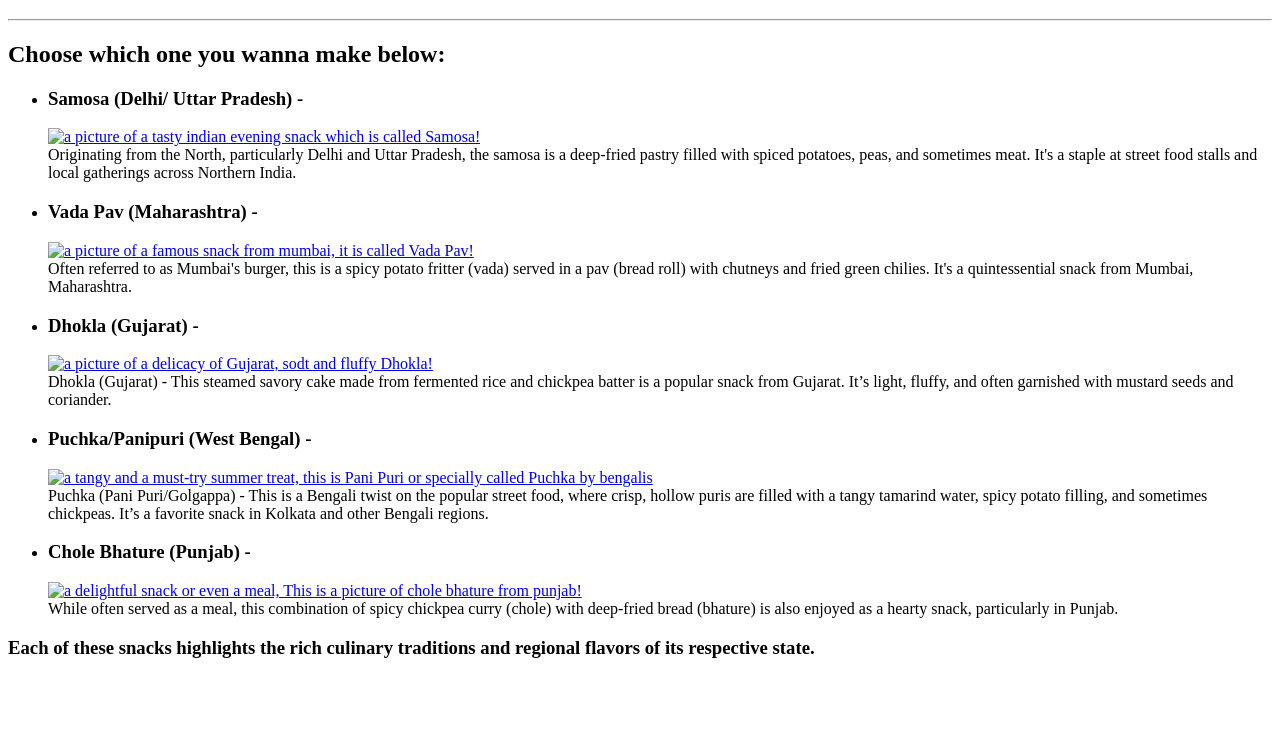
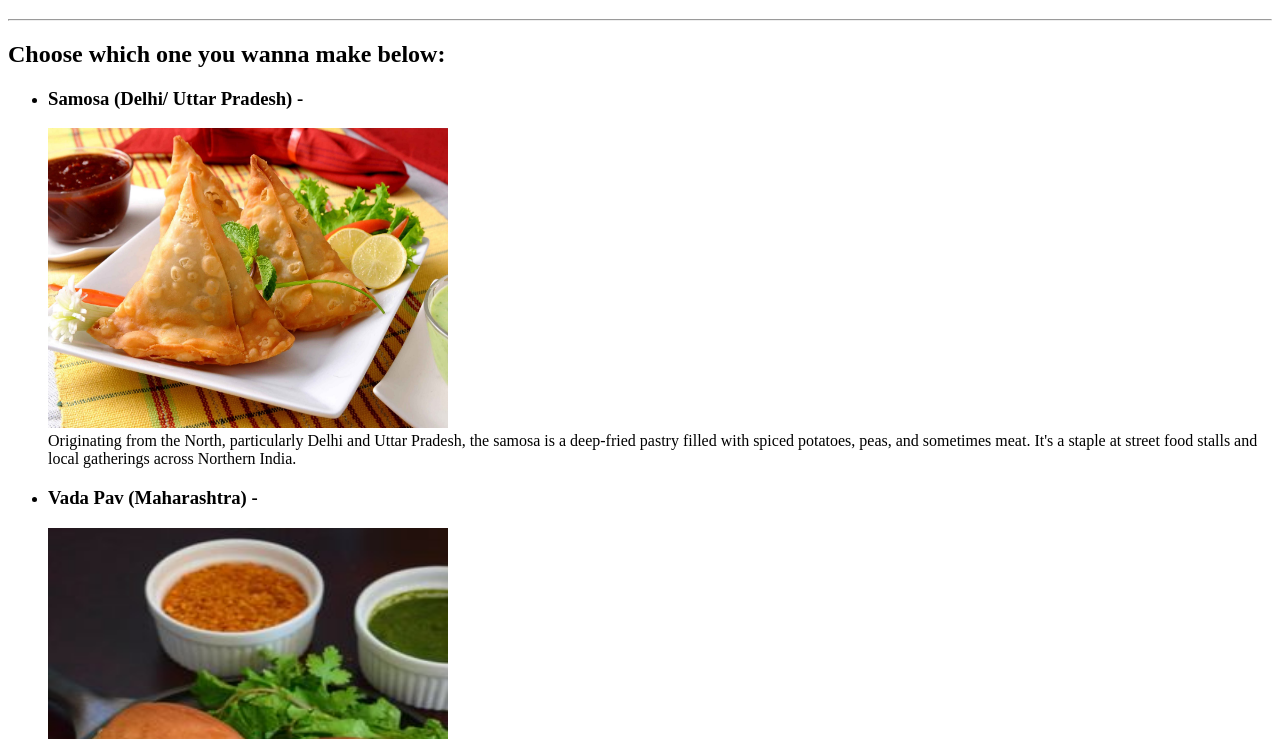
Before and after one commit to upama247/html-resume, a plain HTML site: page recipe/snack.html in a window 1280 px wide. Shown: the part 61-800 px from the top of the page. Drawn offline with Linux system fonts and the light colour scheme.

Commit message:
Update snack.html

```diff
--- a/recipe/snack.html
+++ b/recipe/snack.html
@@ -13,21 +13,21 @@
         <ul>
             <li><h3>Samosa (Delhi/ Uttar Pradesh) -</h3>
 
-                <a href="https://www.indianhealthyrecipes.com/samosa-recipe-make-samosa/"><img src="./samosa.png" width="400" height="300" alt="a picture of a tasty indian evening snack which is called Samosa!"/></a>
+                <a href="https://www.indianhealthyrecipes.com/samosa-recipe-make-samosa/"><img src="../samosa.png" width="400" height="300" alt="a picture of a tasty indian evening snack which is called Samosa!"/></a>
 
             </li>
             Originating from the North, particularly Delhi and Uttar Pradesh, the samosa is a deep-fried pastry filled with spiced potatoes, peas, and sometimes meat. It's a staple at street food stalls and local gatherings across Northern India.
             </li>
             <li><h3>Vada Pav (Maharashtra) -</h3>
 
-                <a href="https://www.indianhealthyrecipes.com/vada-pav-recipe/"><img src="./vadapav.png" width="400" height="500" alt="a picture of a famous snack from mumbai, it is called Vada Pav!"/></a>
+                <a href="https://www.indianhealthyrecipes.com/vada-pav-recipe/"><img src="../vadapav.png" width="400" height="500" alt="a picture of a famous snack from mumbai, it is called Vada Pav!"/></a>
                 </li>
                 Often referred to as Mumbai's burger, this is a spicy potato fritter (vada) served in a pav (bread roll) with chutneys and fried green chilies. It's a quintessential snack from Mumbai, Maharashtra.
             </li>
             <li>
                 <h3>Dhokla (Gujarat) -</h3>
 
-                <a href="https://www.vegrecipesofindia.com/khaman-dhokla-microwave-recipe/"><img src="./dhokla.png" width="400" height="600" alt="a picture of a delicacy of Gujarat, sodt and fluffy Dhokla!"/></a>
+                <a href="https://www.vegrecipesofindia.com/khaman-dhokla-microwave-recipe/"><img src="../dhokla.png" width="400" height="600" alt="a picture of a delicacy of Gujarat, sodt and fluffy Dhokla!"/></a>
 
             </li>
                 Dhokla (Gujarat) - This steamed savory cake made from fermented rice and chickpea batter is a popular snack from Gujarat. It’s light, fluffy, and often garnished with mustard seeds and coriander.
@@ -35,14 +35,14 @@
             <li>
                 <h3>Puchka/Panipuri (West Bengal) -</h3>
 
-              <a href="https://www.palatesdesire.com/puchka-kolkata-style-pani-puri/"><img src="./puchka.png" width="400" height="700" alt="a tangy and a must-try summer treat, this is Pani Puri or specially called Puchka by bengalis"/></a>
+              <a href="https://www.palatesdesire.com/puchka-kolkata-style-pani-puri/"><img src="../puchka.png" width="400" height="700" alt="a tangy and a must-try summer treat, this is Pani Puri or specially called Puchka by bengalis"/></a>
             </li>
               Puchka (Pani Puri/Golgappa) - This is a Bengali twist on the popular street food, where crisp, hollow puris are filled with a tangy tamarind water, spicy potato filling, and sometimes chickpeas. It’s a favorite snack in Kolkata and other Bengali regions.
 
             <li>
                <h3>Chole Bhature (Punjab) -</h3>
 
-               <a href="https://www.vegrecipesofindia.com/chole-bhature/"><img src="./cholebhature.png" width="400" height="600" alt="a delightful snack or even a meal, This is a picture of chole bhature from punjab!"/></a>
+               <a href="https://www.vegrecipesofindia.com/chole-bhature/"><img src="../cholebhature.png" width="400" height="600" alt="a delightful snack or even a meal, This is a picture of chole bhature from punjab!"/></a>
 
             </li>
             While often served as a meal, this combination of spicy chickpea curry (chole) with deep-fried bread (bhature) is also enjoyed as a hearty snack, particularly in Punjab.
@@ -52,3 +52,4 @@
         <h3>Each of these snacks highlights the rich culinary traditions and regional flavors of its respective state.</h3>
 
     </body>
+</html>
```
